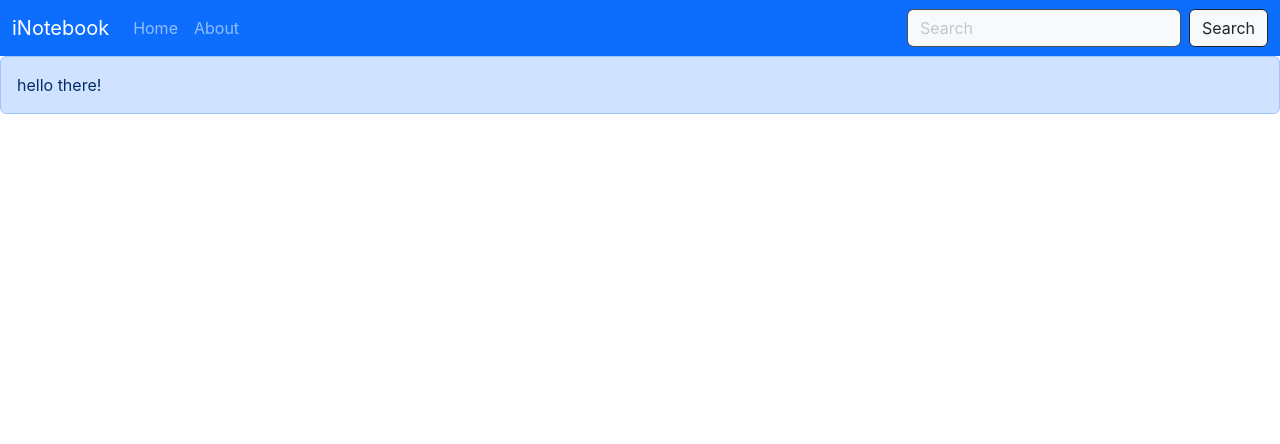
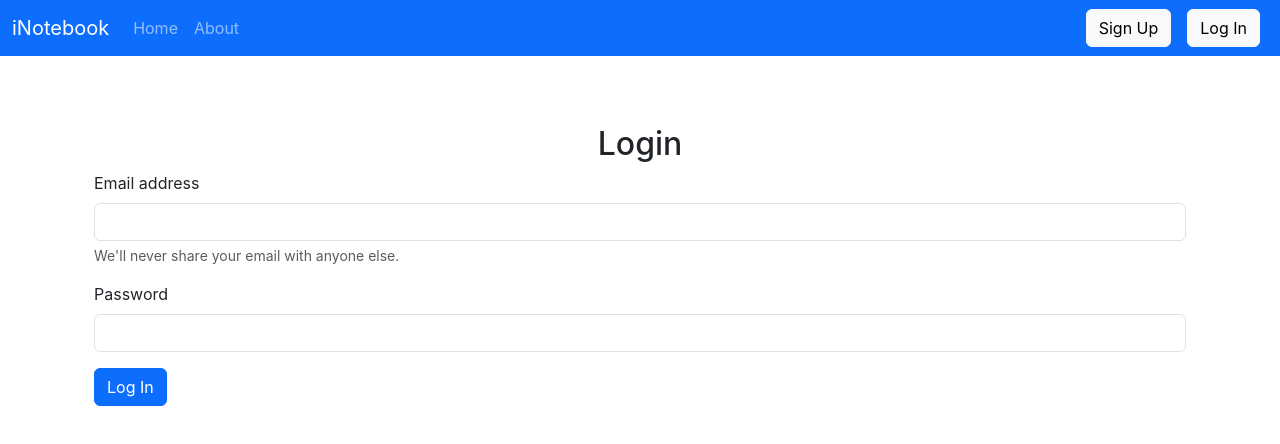
Before and after one commit to MuminBashir/iNotebook-frontend, a React (Create React App) app: page /login in a window 1280 px wide. Shown: the top 444 px of the page. Built offline with nearby package versions, Linux system fonts and the light colour scheme.

Commit message:
added login component and refactored a little

```diff
--- a/src/App.js
+++ b/src/App.js
@@ -4,6 +4,8 @@ import Navbar from "./components/Navbar";
 import Home from "./components/Home";
 import About from "./components/About";
 import Alert from "./components/Alert";
+import Login from "./components/Login";
+import Signup from "./components/Signup";
 
 function App() {
   return (
@@ -15,6 +17,8 @@ function App() {
           <Routes>
             <Route exact path="/" element={<Home />} />
             <Route exact path="/about" element={<About />} />
+            <Route exact path="/login" element={<Login />} />
+            <Route exact path="/signup" element={<Signup />} />
           </Routes>
         </div>
       </BrowserRouter>
--- a/src/components/About.js
+++ b/src/components/About.js
@@ -1,9 +1,9 @@
-import React from 'react'
+import React from "react";
 
 export default function About() {
   return (
-    <div>
+    <div className="container" style={{ marginTop: "125px" }}>
       This is about
     </div>
-  )
+  );
 }
--- a/src/components/AddNote.js
+++ b/src/components/AddNote.js
@@ -26,7 +26,7 @@ export default function AddNote() {
   };
 
   return (
-    <div className="container mt-4">
+    <div className="container" style={{ marginTop: "125px" }}>
       <h2>Add a note:</h2>
       <form>
         <div className="mb-3">
@@ -42,6 +42,11 @@ export default function AddNote() {
             placeholder="Add title"
             value={note.title}
           />
+          {note.title.length === 0 && (
+            <div id="emailHelp" className="form-text">
+              ( Title cannot be empty )
+            </div>
+          )}
         </div>
         <div className="mb-3">
           <label htmlFor="description" className="form-label">
@@ -56,6 +61,11 @@ export default function AddNote() {
             placeholder="Add description"
             value={note.description}
           />
+          {note.description.length === 0 && (
+            <div id="emailHelp" className="form-text">
+              ( Description cannot be empty )
+            </div>
+          )}
         </div>
         <div className="mb-3">
           <label htmlFor="tag" className="form-label">
--- a/src/components/Alert.js
+++ b/src/components/Alert.js
@@ -2,7 +2,13 @@ import React from "react";
 
 export default function Alert(props) {
   return (
-    <div className="alert alert-primary" role="alert">
+    <div
+      className={`alert alert-primary fixed-top ${
+        props.msg.length === 0 ? "d-none" : "d-none"
+      }`}
+      role="alert"
+      style={{ marginTop: "55px" }}
+    >
       {props.msg}
     </div>
   );
--- /dev/null
+++ b/src/components/Login.js
@@ -0,0 +1,72 @@
+import React, { useState } from "react";
+import { useNavigate } from "react-router-dom";
+export default function Login() {
+  let navigate = useNavigate();
+  const [Credentials, setCredentials] = useState({ email: "", password: "" });
+
+  const handleChange = (e) => {
+    setCredentials({ ...Credentials, [e.target.name]: e.target.value });
+  };
+
+  const handleSubmit = async (e) => {
+    e.preventDefault();
+    const response = await fetch(`http://localhost:5000/api/auth/login`, {
+      method: "POST",
+      headers: {
+        "Content-Type": "application/json",
+      },
+      body: JSON.stringify({
+        email: Credentials.email,
+        password: Credentials.password,
+      }),
+    });
+
+    const json = await response.json();
+    console.log(json);
+    if (json.success) {
+      //redirect and save authtoken
+      localStorage.setItem("token", json.authToken);
+      navigate("/");
+    }
+  };
+  return (
+    <div className="container" style={{ marginTop: "125px" }}>
+      <h2 className="text-center">Login</h2>
+      <form onSubmit={handleSubmit}>
+        <div className="mb-3">
+          <label htmlFor="email" className="form-label">
+            Email address
+          </label>
+          <input
+            type="email"
+            className="form-control"
+            id="email"
+            name="email"
+            aria-describedby="emailHelp"
+            onChange={handleChange}
+            value={Credentials.email}
+          />
+          <div id="emailHelp" className="form-text">
+            We'll never share your email with anyone else.
+          </div>
+        </div>
+        <div className="mb-3">
+          <label htmlFor="password" className="form-label">
+            Password
+          </label>
+          <input
+            type="password"
+            className="form-control"
+            id="password"
+            name="password"
+            onChange={handleChange}
+            value={Credentials.password}
+          />
+        </div>
+        <button type="submit" className="btn btn-primary">
+          Log In
+        </button>
+      </form>
+    </div>
+  );
+}
--- a/src/components/Navbar.js
+++ b/src/components/Navbar.js
@@ -1,9 +1,12 @@
 import React from "react";
-import { NavLink } from "react-router-dom";
+import { NavLink, Link } from "react-router-dom";
 
 export default function Navbar() {
   return (
-    <nav className="navbar navbar-expand-lg bg-primary" data-bs-theme="dark">
+    <nav
+      className="navbar fixed-top navbar-expand-lg bg-primary"
+      data-bs-theme="dark"
+    >
       <div className="container-fluid">
         <NavLink className="navbar-brand" to="/">
           iNotebook
@@ -33,16 +36,12 @@ export default function Navbar() {
             </li>
           </ul>
           <form className="d-flex" role="search">
-            <input
-              className="form-control me-2 bg-light text-dark"
-              type="search"
-              placeholder="Search"
-              aria-label="Search"
-
-            />
-            <button className="btn btn-outline-dark text-dark bg-light" type="submit">
-              Search
-            </button>
+            <Link className="btn btn-light mx-2" to="/signup" role="button">
+              Sign Up
+            </Link>
+            <Link className="btn btn-light mx-2" to="/login" role="button">
+              Log In
+            </Link>
           </form>
         </div>
       </div>
--- a/src/components/NoteItem.js
+++ b/src/components/NoteItem.js
@@ -13,8 +13,12 @@ export default function NoteItem(props) {
   return (
     <div className="col-md-3">
       <div className="card my-3">
+        <span className="position-absolute top-0 start-50 translate-middle badge rounded-pill bg-danger">
+          {note.tag}
+        </span>
         <div className="card-body">
           <h5 className="card-title">{note.title}</h5>
+          <hr />
           <p className="card-text mb-4">{note.description}</p>
           <div>
             <i
--- a/src/components/Notes.js
+++ b/src/components/Notes.js
@@ -22,11 +22,7 @@ export default function Notes() {
 
   const handleUpdateNote = (e) => {
     e.preventDefault();
-    if (note.etag.length === 0) {
-      editNote(note.id, note.etitle, note.edescription);
-    } else {
-      editNote(note.id, note.etitle, note.edescription, note.etag);
-    }
+    editNote(note.id, note.etitle, note.edescription, note.etag);
     refClose.current.click();
   };
 
@@ -93,6 +89,11 @@ export default function Notes() {
                     placeholder="Add title"
                     value={note.etitle}
                   />
+                  {note.etitle.length === 0 && (
+                    <div id="emailHelp" className="form-text">
+                      ( Title cannot be empty )
+                    </div>
+                  )}
                 </div>
                 <div className="mb-3">
                   <label htmlFor="edescription" className="form-label">
@@ -107,6 +108,11 @@ export default function Notes() {
                     placeholder="Add description"
                     value={note.edescription}
                   />
+                  {note.edescription.length === 0 && (
+                    <div id="emailHelp" className="form-text">
+                      ( Description cannot be empty )
+                    </div>
+                  )}
                 </div>
                 <div className="mb-3">
                   <label htmlFor="etag" className="form-label">
--- /dev/null
+++ b/src/components/Signup.js
@@ -0,0 +1,9 @@
+import React from 'react'
+
+export default function Signup() {
+  return (
+    <div>
+      I am signp
+    </div>
+  )
+}
--- a/src/context/notes/NoteState.js
+++ b/src/context/notes/NoteState.js
@@ -17,7 +17,7 @@ const NoteState = (props) => {
     });
 
     const json = await response.json();
-    setNotes(json);
+    setNotes(json.notes);
   };
 
   // add a note
@@ -33,7 +33,7 @@ const NoteState = (props) => {
       body: JSON.stringify({ title, description, tag }),
     });
     const note = await response.json();
-    setNotes(notes.concat(note));
+    setNotes(notes.concat(note.notes));
   };
 
   // delete a note
```
